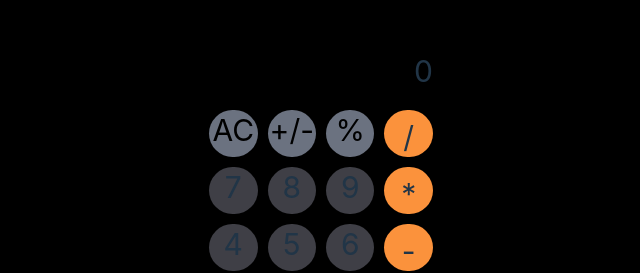
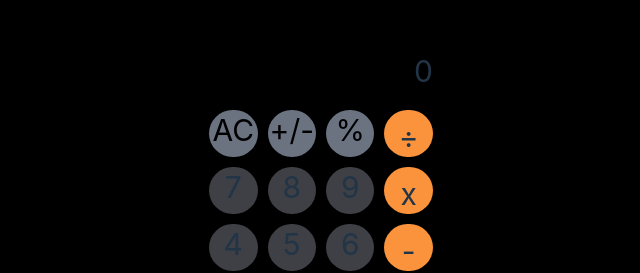
Before and after one commit to paunov0000/Calculator, a React (Vite) app: page / in a window 1280 px wide. Shown: the part 181-454 px from the top of the page, without its empty margins (319-959 px from the left). Built offline with nearby package versions, Linux system fonts and the light colour scheme.

Commit message:
Updated multiplication and division symbols to more UI friendly ones

```diff
--- a/src/components/Keypad.jsx
+++ b/src/components/Keypad.jsx
@@ -12,7 +12,7 @@ export default function Keypad({ numbers, onButtonClick }) {
 			className='bg-orange-400 rounded-full py-0.5 px-0.5'
 			onClick={(e) => handleOperatorClick(e.currentTarget.textContent)}
 		>
-			<p className='inline align-sub'>*</p>
+			<p className='inline align-sub'>x</p>
 		</div>,
 		<div
 			className='bg-orange-400 rounded-full py-0.5 px-0.5'
@@ -48,7 +48,7 @@ export default function Keypad({ numbers, onButtonClick }) {
 				className='bg-orange-400 rounded-full py-0.5 px-0.5'
 				onClick={(e) => handleOperatorClick(e.currentTarget.textContent)}
 			>
-				<p className='inline align-sub'>/</p>
+				<p className='inline align-sub'>÷</p>
 			</div>
 		</>
 	);
@@ -118,7 +118,7 @@ export default function Keypad({ numbers, onButtonClick }) {
 		} else {
 			let totalSum = 0;
 			switch (operator) {
-				case '*':
+				case 'x':
 					console.log(
 						numbers.toString().split('.')[
 							numbers.toString().split('.').length - 1
@@ -154,7 +154,7 @@ export default function Keypad({ numbers, onButtonClick }) {
 					totalSum = sum - numbers;
 					break;
 
-				case '/':
+				case '÷':
 					totalSum = sum / numbers;
 					break;
 				case '+':
```
